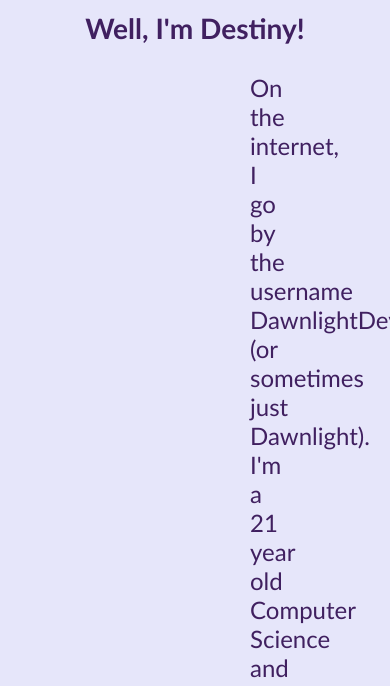
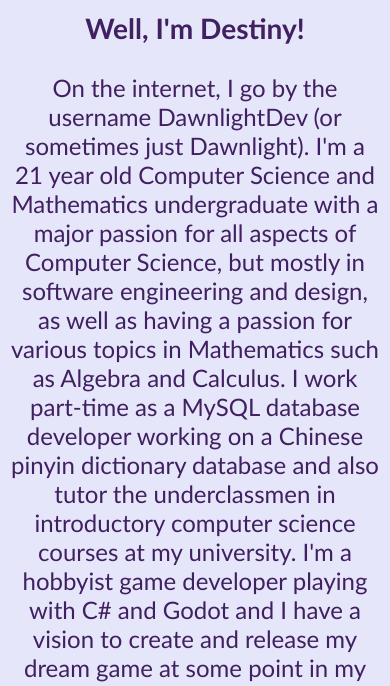
Before and after one commit to DawnlightDev/Dawnlight-Dev-Website, a website: page about.ejs in a window 390 px wide. Shown: the part 403-1089 px from the top of the page. Drawn offline with nearby package versions, Linux system fonts and the light colour scheme; files that its build step writes are made by us from their sources.

Commit message:
Update styles.css

```diff
--- a/styles.css
+++ b/styles.css
@@ -154,7 +154,7 @@ footer {
     gap: 5%;
   }
 
-  #cont {
+  #cont, #about {
     left: 0;
     margin: 10px;
   }
```
